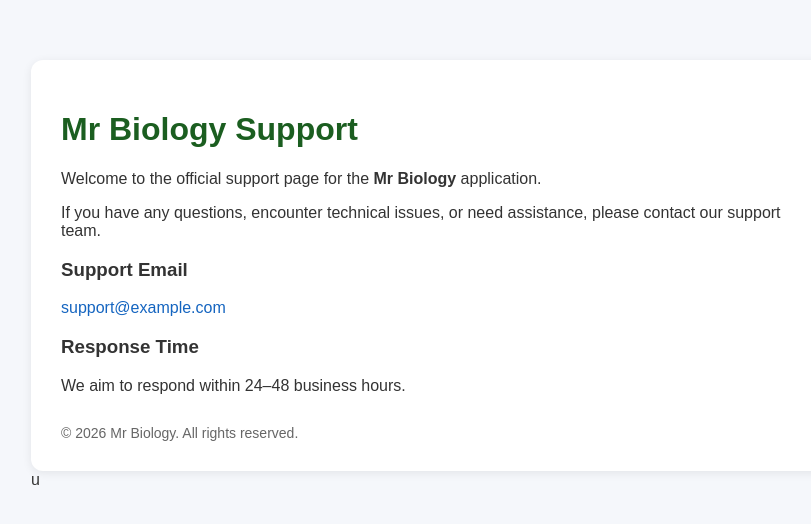
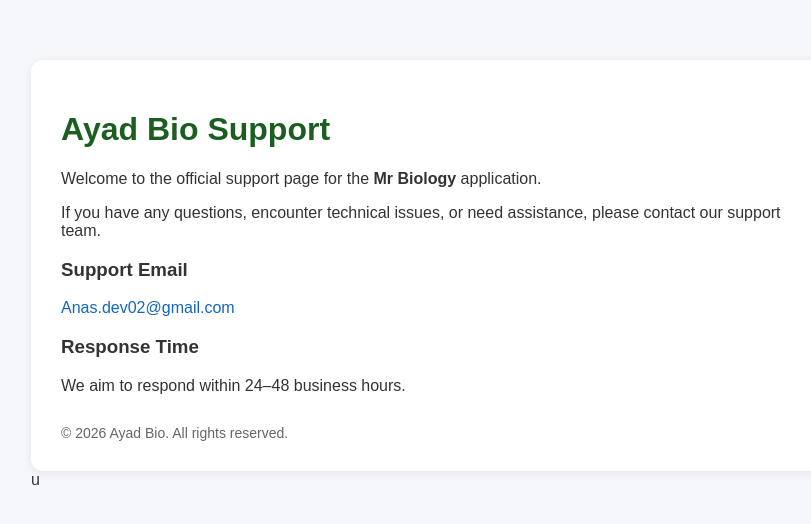
Before and after one commit to Anas-taha/mrbiology-support, a plain HTML site: page index.html in a window 1280 px wide. Shown: the whole page, without its empty margins (209-1020 px from the left). Drawn offline with Linux system fonts and the light colour scheme.

Commit message:
Update support page branding and contact email

```diff
--- a/index.html
+++ b/index.html
@@ -31,20 +31,20 @@ body{
                                                     <body>
 
                                                     <div class="card">
-                                                    <h1>Mr Biology Support</h1>
+                                                    <h1>Ayad Bio Support</h1>
 
                                                     <p>Welcome to the official support page for the <strong>Mr Biology</strong> application.</p>
 
                                                     <p>If you have any questions, encounter technical issues, or need assistance, please contact our support team.</p>
 
                                                     <h3>Support Email</h3>
-                                                    <p><a href="mailto:support@example.com">support@example.com</a></p>
+                                                    <p><a href="mailto:support@example.com">Anas.dev02@gmail.com</a></p>
 
                                                     <h3>Response Time</h3>
                                                     <p>We aim to respond within 24–48 business hours.</p>
 
                                                     <div class="footer">
-                                                    © 2026 Mr Biology. All rights reserved.
+                                                    © 2026 Ayad Bio. All rights reserved.
                                                     </div>
                                                     </div>
 
```
